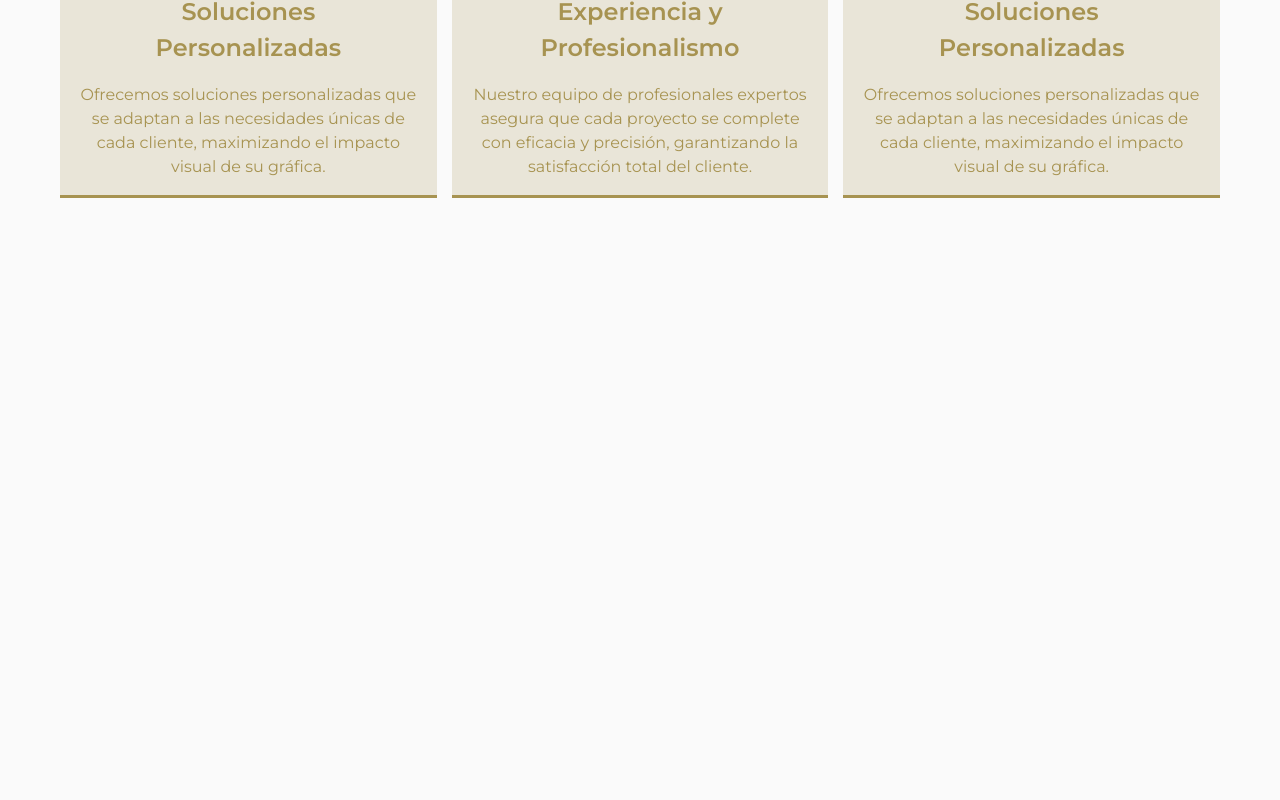
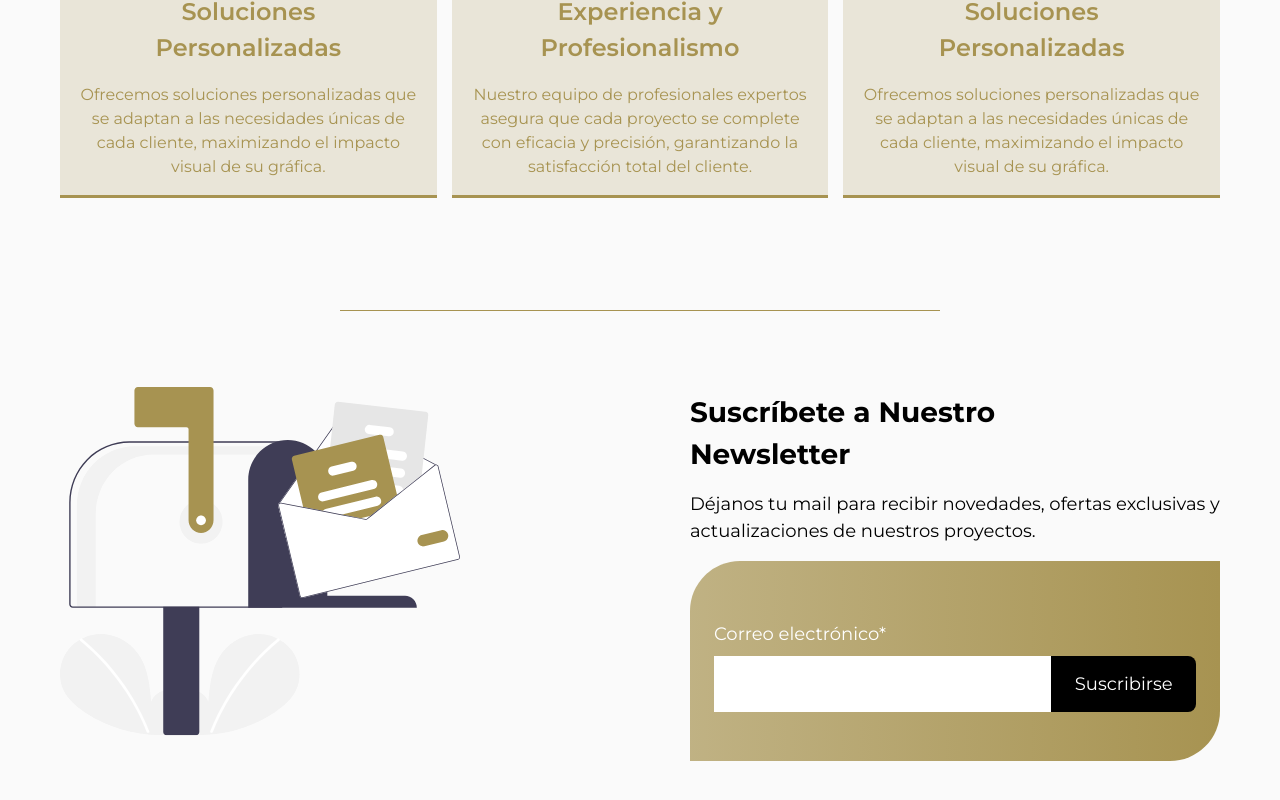
Before and after one commit to LautaroGando/GF-Instalaciones, a Next.js app: page / in a window 1280 px wide. Shown: the part 952-1752 px from the top of the page. Before the commit the page ends 1150 px from the top, so only its background shows below. Built offline with nearby package versions, Linux system fonts and the light colour scheme.

Commit message:
Newsletter finalizado

```diff
--- a/components/HomeComponents/Home.tsx
+++ b/components/HomeComponents/Home.tsx
@@ -1,10 +1,12 @@
 import React from "react";
 import WeHighlight from "./WeHighlight/WeHighlight";
+import Newsletter from "./Newsletter/Newsletter";
 
 const Home = () => {
   return (
     <div>
       <WeHighlight />
+      <Newsletter />
     </div>
   );
 };
--- a/components/HomeComponents/Newsletter/Newsletter.tsx
+++ b/components/HomeComponents/Newsletter/Newsletter.tsx
@@ -1,30 +1,56 @@
 import Image from "next/image";
 import React from "react";
 import newssletterImg from "@/public/assets/ilustrations/home/newsletter.svg";
+import HomeTitle from "@/components/ui/HomeTitle/HomeTitle";
 
-const NewsLetter = () => {
+const Newsletter = () => {
   return (
-    <div>
-      <div>
-        <Image src={newssletterImg} alt="Newsletter imagen" />
-      </div>
+    <section className="my-20 flex flex-col items-center">
+      <HomeTitle text="" justLine />
 
-      <div>
-        <h3>Suscríbete a Nuestro Newsletter</h3>
-        <p>
-          Déjanos tu mail para recibir novedades, ofertas exclusivas y actualizaciones de nuestros
-          proyectos.
-        </p>
-        <div>
-          <p>Correo electrónico*</p>
-          <div>
-            <input type="text" placeholder="JhonDoe@gmail.com" />
-            <input type="submit" value="Suscribirse" />
+      <div className="mt-14 w-full flex flex-col items-center justify-center gap-y-4 lg:flex-row lg:justify-between">
+        <Image
+          src={newssletterImg}
+          alt="Newsletter imagen"
+          className="w-[180px] mb-4 sm:w-[200px] sm:mb-7 lg:w-[300px] xl:w-[400px]"
+        />
+        <div className="flex flex-col items-center gap-y-4 lg:items-start">
+          <h3 className="flex flex-col text-center text-[20px] font-bold sm:text-[26px] lg:text-left xl:text-[28px]">
+            <span>Suscríbete a Nuestro</span> <span>Newsletter</span>
+          </h3>
+          <p className="flex flex-col text-center text-[14px] sm:text-[16px] lg:text-left xl:text-[18px]">
+            <span className="hidden sm:block">
+              Déjanos tu mail para recibir novedades, ofertas exclusivas y
+            </span>
+            <span className="hidden sm:block">actualizaciones de nuestros proyectos.</span>
+            <span className="sm:hidden">
+              Déjanos tu mail para recibir novedades, ofertas exclusivas y actualizaciones de
+              nuestros proyectos.
+            </span>
+          </p>
+
+          <div className="flex flex-col justify-center w-full max-w-[530px] rounded-tl-[30px] rounded-br-[30px] bg-gradient-to-r from-[#A79351]/70 to-[#A79351]/100 px-6 sm:h-[160px] xl:w-[580px] xl:h-[200px] xl:rounded-tl-[50px] xl:rounded-br-[50px]">
+            <label
+              htmlFor="email"
+              className="text-white text-[14px] block mb-2 sm:text-[16px] xl:text-[18px]"
+            >
+              Correo electrónico*
+            </label>
+            <div className="flex h-11 text-[14px] sm:text-[16px] xl:text-[18px]">
+              <input
+                type="email"
+                id="email"
+                className="flex-1 px-3 outline-none text-black w-[50%] h-[43px] sm:h-[50px] xl:h-[56px]"
+              />
+              <button className="bg-black text-white px-4 rounded-r-lg h-[43px] hover:bg-black/90 transition-all duration-200 sm:w-[30%] sm:h-[50px] xl:h-[56px]">
+                Suscribirse
+              </button>
+            </div>
           </div>
         </div>
       </div>
-    </div>
+    </section>
   );
 };
 
-export default NewsLetter;
+export default Newsletter;
--- a/components/ui/HomeTitle/HomeTitle.tsx
+++ b/components/ui/HomeTitle/HomeTitle.tsx
@@ -1,11 +1,17 @@
 import React from "react";
 import IHomeTitleProps from "./types";
+import clsx from "clsx";
 
-const HomeTitle: React.FC<IHomeTitleProps> = ({ text }) => {
+const HomeTitle: React.FC<IHomeTitleProps> = ({ text, justLine = false }) => {
   return (
     <div className="flex flex-col items-center justify-center mt-8 mb-5 w-full">
       <span className="block w-[200px] h-[1px] bg-primaryColor sm:w-[350px] lg:w-[450px] xl:w-[600px]"></span>
-      <h2 className="font-titleFont font-bold text-primaryColor text-[20px] sm:text-[24px] lg:text-[32px] xl:text-[36px]">
+      <h2
+        className={clsx(
+          "font-titleFont font-bold text-primaryColor text-[20px] sm:text-[24px] lg:text-[32px] xl:text-[36px]",
+          { hidden: justLine }
+        )}
+      >
         {text}
       </h2>
     </div>
--- a/components/ui/HomeTitle/types.ts
+++ b/components/ui/HomeTitle/types.ts
@@ -1,5 +1,6 @@
 export interface IHomeTitleProps {
   text: string;
+  justLine: boolean;
 }
 
 export default IHomeTitleProps;
```
